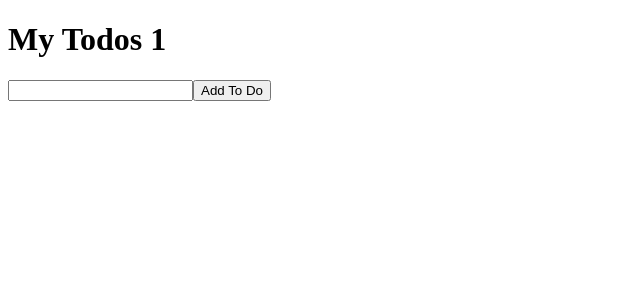
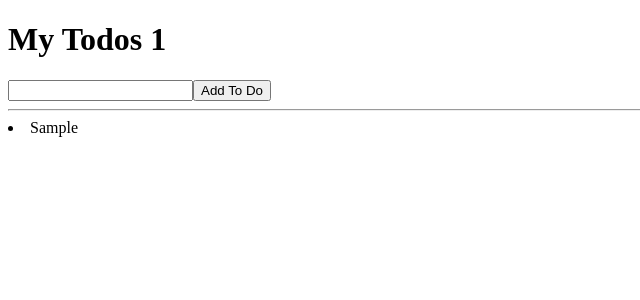
Before and after one commit to hyung000620/react-for-begginners, a React (Create React App) app in the folder PracticeMovieApp/my-app/: page / in a window 1280 px wide. Both pictures are taken after typing "Sample" into the empty fields and a click on the button "Add To Do". Shown: the top 300 px of the page, without its empty margins (0-640 px from the left). Built offline with nearby package versions, Linux system fonts and the light colour scheme.

Commit message:
Update : To Do List part Two

```diff
--- a/PracticeMovieApp/my-app/src/App.js
+++ b/PracticeMovieApp/my-app/src/App.js
@@ -23,7 +23,8 @@ function App() {
           />
         <button>Add To Do</button>
       </form>
-
+      <hr/>
+      {toDos.map((item, index) => <li key={index}>{item}</li>)}
     </div>
   );
 }
```
Also changed, not shown: 1 other file (tests, documents, lock files or other folders).
